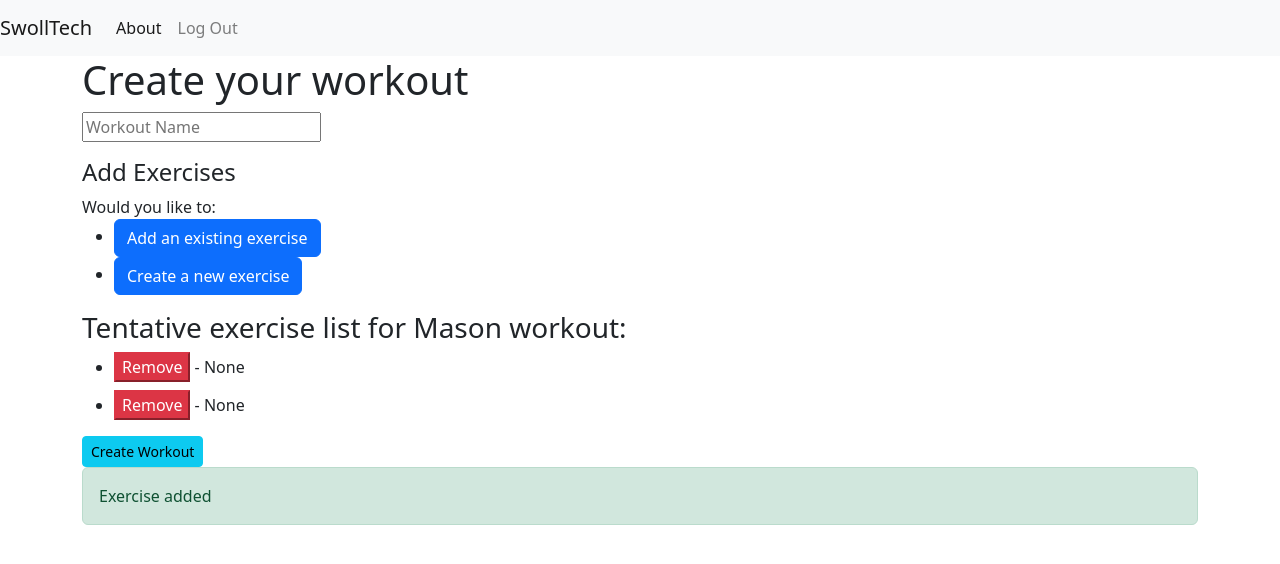
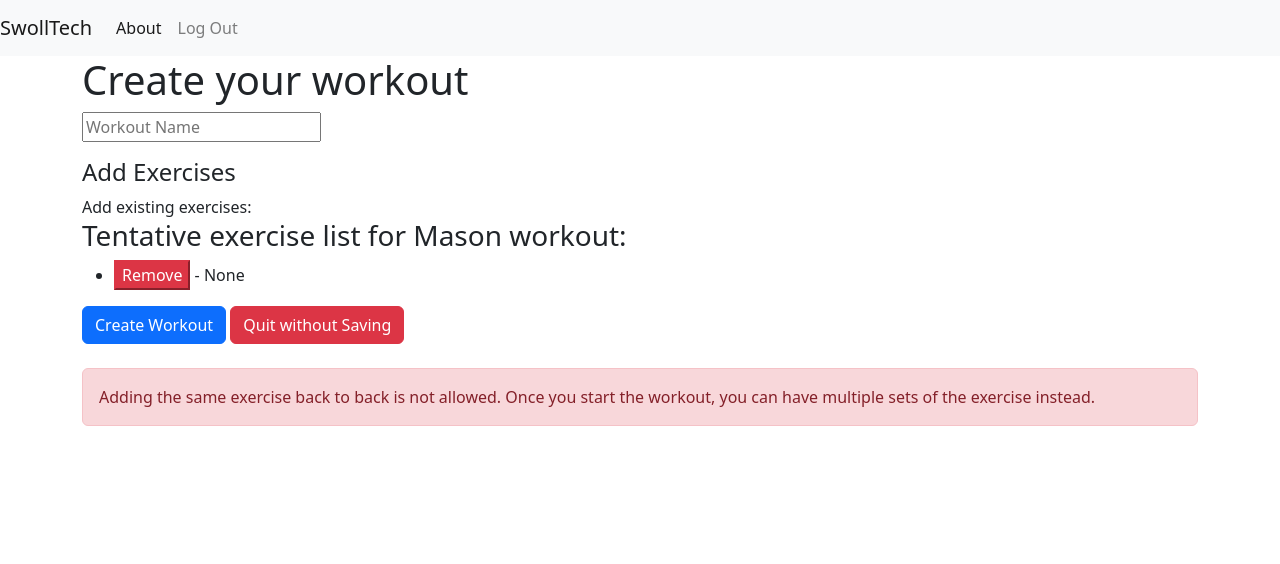
Before and after one commit to MasonKrause7/SwollTech, a Flask app: page /addexistingexercise.html/ in a window 1280 px wide. Shown: the top 564 px of the page. Run offline with Flask 3, Linux system fonts and the light colour scheme; a user stored in the database is signed in; some libraries are stand-ins or nearby versions.

Commit message:
Consolidating add exercises to createworkout page, may need to undo caches, strange behavior happening

```diff
--- a/app.py
+++ b/app.py
@@ -1,4 +1,4 @@
-from flask import Flask, escape, render_template, request, session, redirect, url_for, flash
+from flask import Flask, g, escape, render_template, request, session, redirect, url_for, flash
 from passlib.hash import pbkdf2_sha256
 import pyodbc
 from models import Workout, Exercise
@@ -14,11 +14,10 @@ cnxnstr = f"DRIVER={'{ODBC Driver 18 for SQL Server}'}; SERVER={server};DATABASE
 app.secret_key = 'TESTING_KEY_(CHANGE_LATER)'
 
 tentative_exercises_cache = {}
+users_existing_exercises_cache = {}
 
 def get_db():
-    print('connecting to db...')
     connection = pyodbc.connect(cnxnstr)
-    print('connected')
     return connection
 
 def init_db():
@@ -122,7 +121,7 @@ def login(user=None, message=""):
             return render_template(url_for('login'), message=message)
         else:
             user = result[0]
-            if pbkdf2_sha256.verify(password ,user[5]):
+            if pbkdf2_sha256.verify(password, user[5]):
                 session['logged_in'] = True
                 session['user_id'] = user[0]
                 session['email'] = user[3]
@@ -138,11 +137,11 @@ def login(user=None, message=""):
 def logout():
     if len(session.keys()) == 0:
         message = 'You were not logged in'
-        return render_template(url_for('login'), message=message)
+        return render_template('index.html', message=message)
     session.clear()
 
     message = 'Successfully signed out'
-    return render_template(url_for('login'), message=message)
+    return render_template('index.html', message=message)
 
 
 @app.route('/home.html')
@@ -163,13 +162,19 @@ def home(message=None):
 @app.get('/createworkout.html')
 def create_workout(exerciseName=None):
     if user_authenticated():
+        if session['user_id'] in users_existing_exercises_cache.keys():
+            g= users_existing_exercises_cache.get(session['user_id'])
+        else:
+            g = fetch_users_exercises()
+            users_existing_exercises_cache.update({session['user_id']: g})
+
+
         if tentative_exercises_cache.get(session['user_id']) is None:
             tentative_exercises_cache.update({session['user_id']: []})
-
         exerciseList = tentative_exercises_cache.get(session["user_id"])
         if exerciseList:
-            exerciseName = exerciseList[len(exerciseList-1)]
-        return render_template('createworkout.html', exerciseName=exerciseName, exerciseList=exerciseList)
+            exerciseName = exerciseList[len(exerciseList)-1]
+        return render_template('createworkout.html', exerciseName=exerciseName, exerciseList=exerciseList, existingExercises=g)
     else:
         message = "You must be logged in to create workouts"
         return render_template(url_for('login.html'), message=message)
@@ -207,12 +212,14 @@ def post_existing_exercise():
         if tentative_exercises_cache.get(session["user_id"]) is None:
             tentative_exercises_cache.update({session['user_id']: []})
         exercise_list = tentative_exercises_cache.get(session["user_id"])
-        if len(exercise_list) > 0 and exercise_name == exercise_list[len(exercise_list)-1]:
+        g=users_existing_exercises_cache.get(session['user_id'])
+        if exercise_list and exercise_name == exercise_list[len(exercise_list)-1]:
+            print('made it here')
             message = 'Adding the same exercise back to back is not allowed. Once you start the workout, you can have multiple sets of the exercise instead.'
-            render_template(url_for('create_workout'), tentative_exercise_list=exercise_list, message=message, messageCategory='danger')
+            return render_template(url_for('create_workout'), tentative_exercise_list=exercise_list, message=message, messageCategory='danger', existingExercises=g)
         exercise_list.append(exercise_name)
         tentative_exercises_cache.update({session['user_id']: exercise_list})
-        return render_template(url_for('create_workout'), tentative_exercise_list=exercise_list, message='Exercise added', messageCategory='success')
+        return render_template(url_for('create_workout'), tentative_exercise_list=exercise_list, message='Exercise added', messageCategory='success', existingExercises=g)
 
 
 @app.get('/createexercise.html')
@@ -227,10 +234,12 @@ def remove_exercise():
         if tentative_exercises_cache.get(session['user_id']) is None:
             tentative_exercises_cache.update({session['user_id']: []})
         exercise_list = tentative_exercises_cache.get(session['user_id'])
-        exercise_list.remove(ex_name)
+        if  ex_name in exercise_list:
+            exercise_list.remove(ex_name)
         tentative_exercises_cache.update({session['user_id']: exercise_list})
+        g = users_existing_exercises_cache.get(session['user_id'])
         message = "Exercise removed"
-        return render_template(url_for('create_workout'), tentative_exercise_list=exercise_list, message=message, messageCategory='success')
+        return render_template(url_for('create_workout'), tentative_exercise_list=exercise_list, message=message, messageCategory='success', existingExercises=g)
 
 def user_authenticated() -> bool:
     if session.get('user_id') is None:
@@ -241,6 +250,6 @@ def user_authenticated() -> bool:
 def fetch_users_exercises():
         conn = get_db()
         cursor = conn.cursor()
-        query = f"SELECT e.exercise_name, et.exercise_type_name, w.workout_name FROM Users u INNER JOIN Workout w ON u.user_id = w.user_id INNER JOIN Workout_Exercise we ON w.workout_id = we.workout_id INNER JOIN Exercise e ON we.exercise_id = e.exercise_id INNER JOIN Exercise_Type et ON e.exercise_type_id = et.exercise_type_id WHERE w.user_id= {session['user_id']} ORDER BY et.exercise_type_name;"
+        query = "EXEC fetch_user_exercises "+str(session['user_id'])
         results = cursor.execute(query).fetchall()
         return results;
--- a/templates/addexistingexercise.html
+++ b/templates/addexistingexercise.html
@@ -2,7 +2,7 @@
 
 {% block  content%}
 <script src="/static/js/script.js"></script>
-<h1>{% block title %} Add exercise to workout{% endblock %}</h1>
+<h1 class="mb-3">{% block title %} Add exercise to workout{% endblock %}</h1>
 {% if list%}
 
 <ul>
@@ -10,7 +10,7 @@
 
     <li class="mt-2 mb-1">
         <form>
-            <input type="button" name="{{exercise.exercise_name}}" onclick="addExercise(name)" class="btn btn-primary btn-small" value="Add"> - {{exercise.exercise_name}} - {{exercise.exercise_type_name}} exercise from {{exercise.workout_name}}
+            <input type="button" name="{{exercise.exercise_name}}" onclick="addExercise(name)" class="btn btn-primary btn-sm" value="Add"> - {{exercise.exercise_name}} - {{exercise.exercise_type_name}} exercise from {{exercise.workout_name}}
         </form>
     </li>
 
--- a/templates/createexercise.html
+++ b/templates/createexercise.html
@@ -1,6 +1,6 @@
 {% extends 'base.html' %}
 
 {%block content%}
-<h1>{% block title %}Create exercise{% endblock %}</h1>
+<h1 class="mb-3">{% block title %}Create exercise{% endblock %}</h1>
 
 {% endblock%}
--- a/templates/createworkout.html
+++ b/templates/createworkout.html
@@ -9,11 +9,18 @@
     <input type="text" placeholder="Workout Name" id="workout_name" name="workout_name"/>
 </form>
     <h4 class="mt-3">Add Exercises</h4>
-    <span>Would you like to:</span>
-    <ul>
-        <li><a role="button" class="btn btn-primary" href="{{url_for('add_existing_exercise')}}">Add an existing exercise</a></li>
-        <li><a role="button" class="btn btn-primary" href="{{url_for('create_exercise')}}">Create a new exercise</a></li>
-    </ul>
+    <span>Add existing exercises:</span>
+        {% if existingExercises%}
+        <ul>
+        {% for exercise in existingExercises %}
+            <li class="mt-2 mb-1">
+                <form>
+                    <span><input type="button" name="{{exercise.exercise_name}}" onclick="addExercise(name)" class="btn btn-primary btn-sm" value="Add"> - {{exercise.exercise_name}} - {{exercise.exercise_type_name}} exercise from {{exercise.workout_name}}</span>
+                </form>
+            </li>
+    {% endfor %}
+</ul>
+{% endif%}
     {% if tentative_exercise_list %}
     <h3>Tentative exercise list for {{session['workout_name']}} workout:</h3>
     <ul>
@@ -25,7 +32,8 @@
     </ul>
     {% endif %}
 
-    <button class="btn btn-info btn-sm">Create Workout</button>
+    <span class="mt-5"><button class="btn btn-primary mb-4">Create Workout</button>
+        <a type="button" href="{{url_for('home')}}" class="btn btn-danger mb-4">Quit without Saving</a></span>
     {% if messageCategory == 'danger' %}
     <p class="alert alert-danger">{{message}}</p>
     {% elif messageCategory == 'success' %}
--- a/templates/index.html
+++ b/templates/index.html
@@ -9,7 +9,7 @@
     <span><a href="{{ url_for('get_signup')}}">Register</a> for a free account and start using SwollTech to get data driven results.</span>
     <span>Already have an account? <a href="{{ url_for('login')}}">Sign in</a> instead.</span>
     <hr>
-    {% if message == 'DB initialized'%}
+    {% if message %}
     <p class="alert-success">{{message}}</p>
     {% endif %}
 
```
